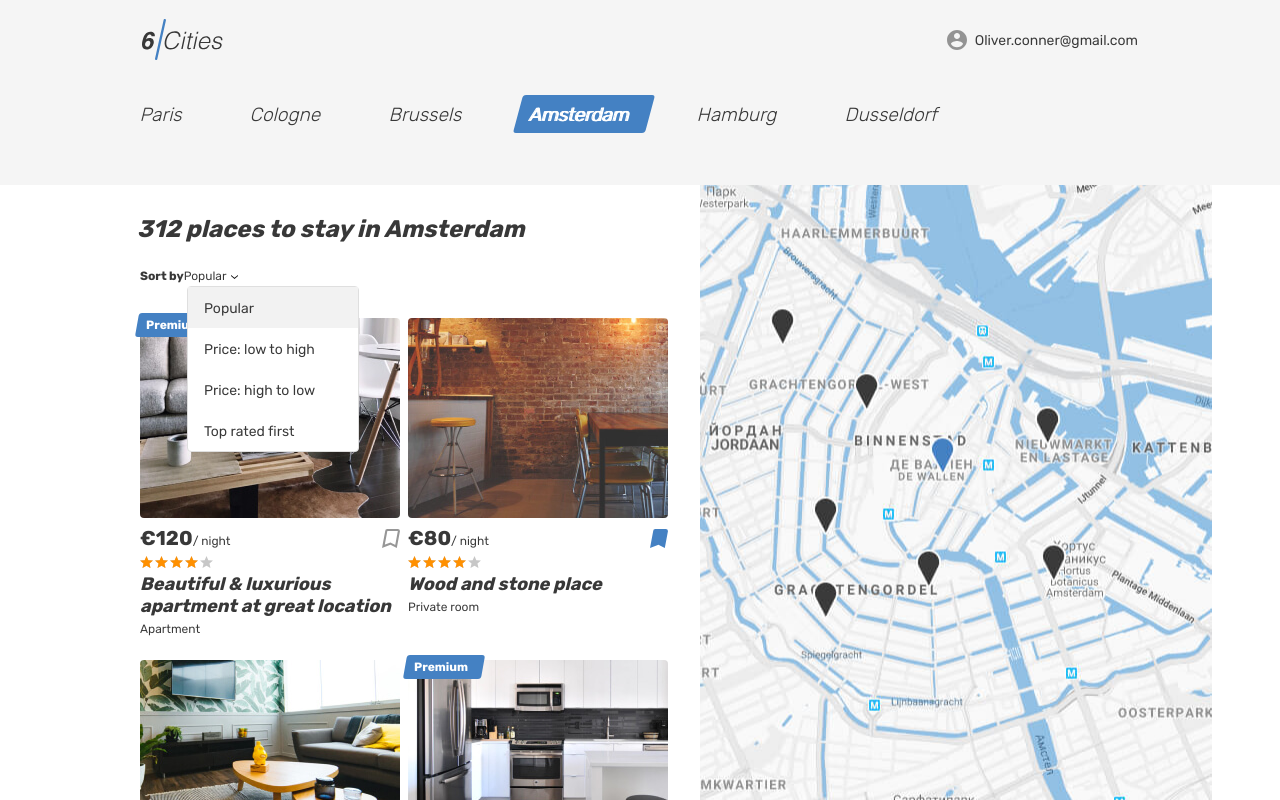
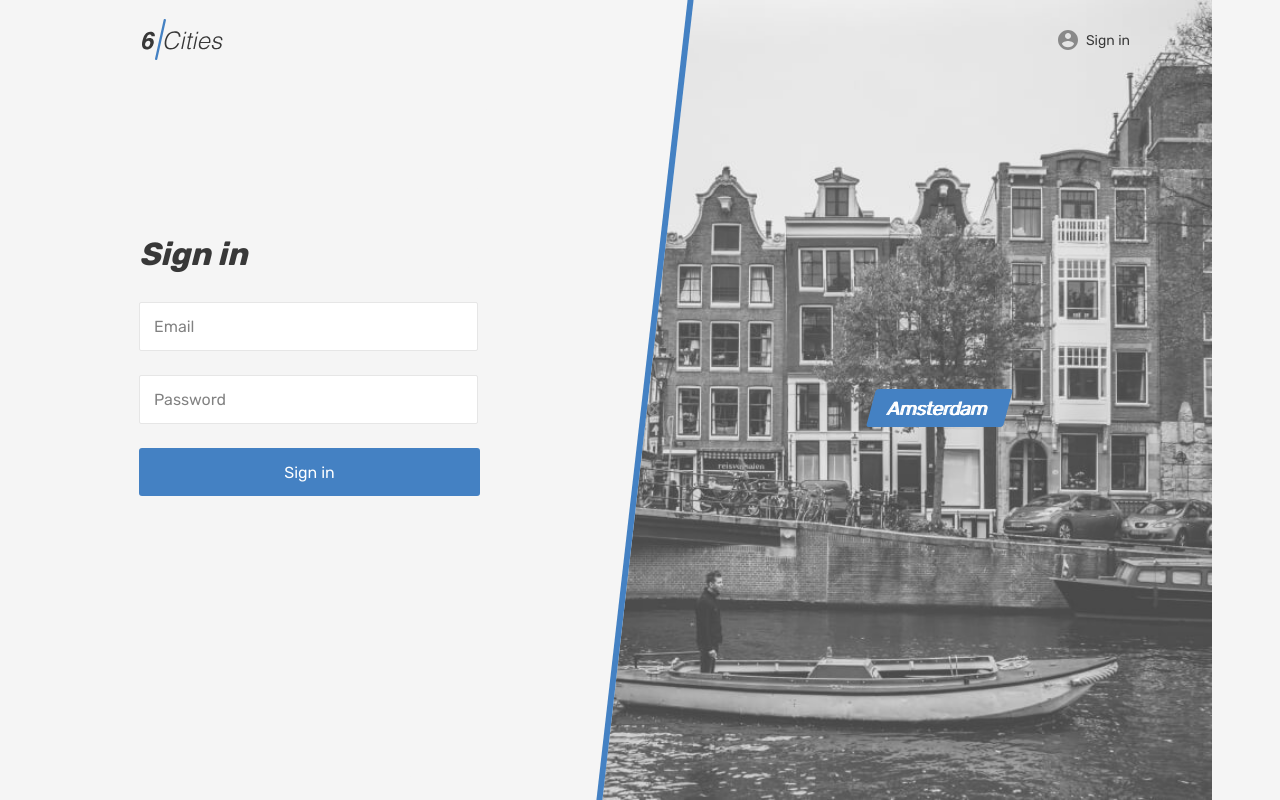
Before and after one commit to DanisHaertdinov/827987-six-cities-5, a React app: page /login in a window 1280 px wide. Built offline with nearby package versions, Linux system fonts and the light colour scheme.

Commit message:
sets up routing

```diff
--- a/src/components/app/app.jsx
+++ b/src/components/app/app.jsx
@@ -1,11 +1,30 @@
 import React from "react";
+import {Switch, Route, BrowserRouter} from "react-router-dom";
+import PropTypes from "prop-types";
 import MainScreen from "../main-screen/main-screen";
-import PropTypes from "prop-types";
+import PropertyScreen from '../property-screen/property-screen';
+import LoginScreen from '../login-screen/login-screen';
+import FavoritesScreen from '../favorites-screen/favorites-screen';
 
 const App = ({offersCount}) => (
-  <MainScreen
-    offersCount = {offersCount}
-  />
+  <BrowserRouter>
+    <Switch>
+      <Route exact path="/">
+        <MainScreen
+          offersCount = {offersCount}
+        />
+      </Route>
+      <Route exact path="/login">
+        <LoginScreen/>
+      </Route>
+      <Route exact path="/favorites">
+        <FavoritesScreen/>
+      </Route>
+      <Route exact path="/offer/:id">
+        <PropertyScreen/>
+      </Route>
+    </Switch>
+  </BrowserRouter>
 );
 
 App.propTypes = {
```
